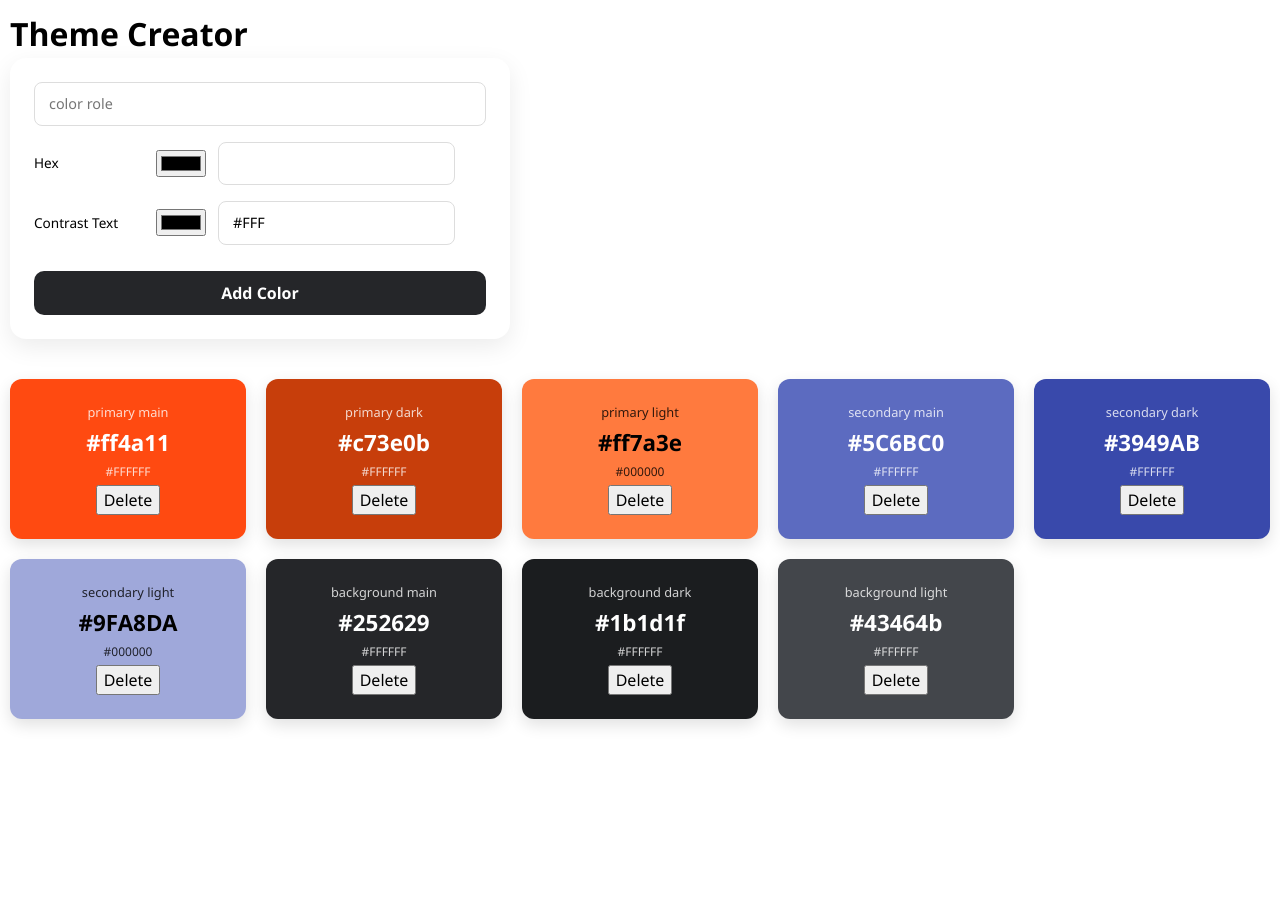
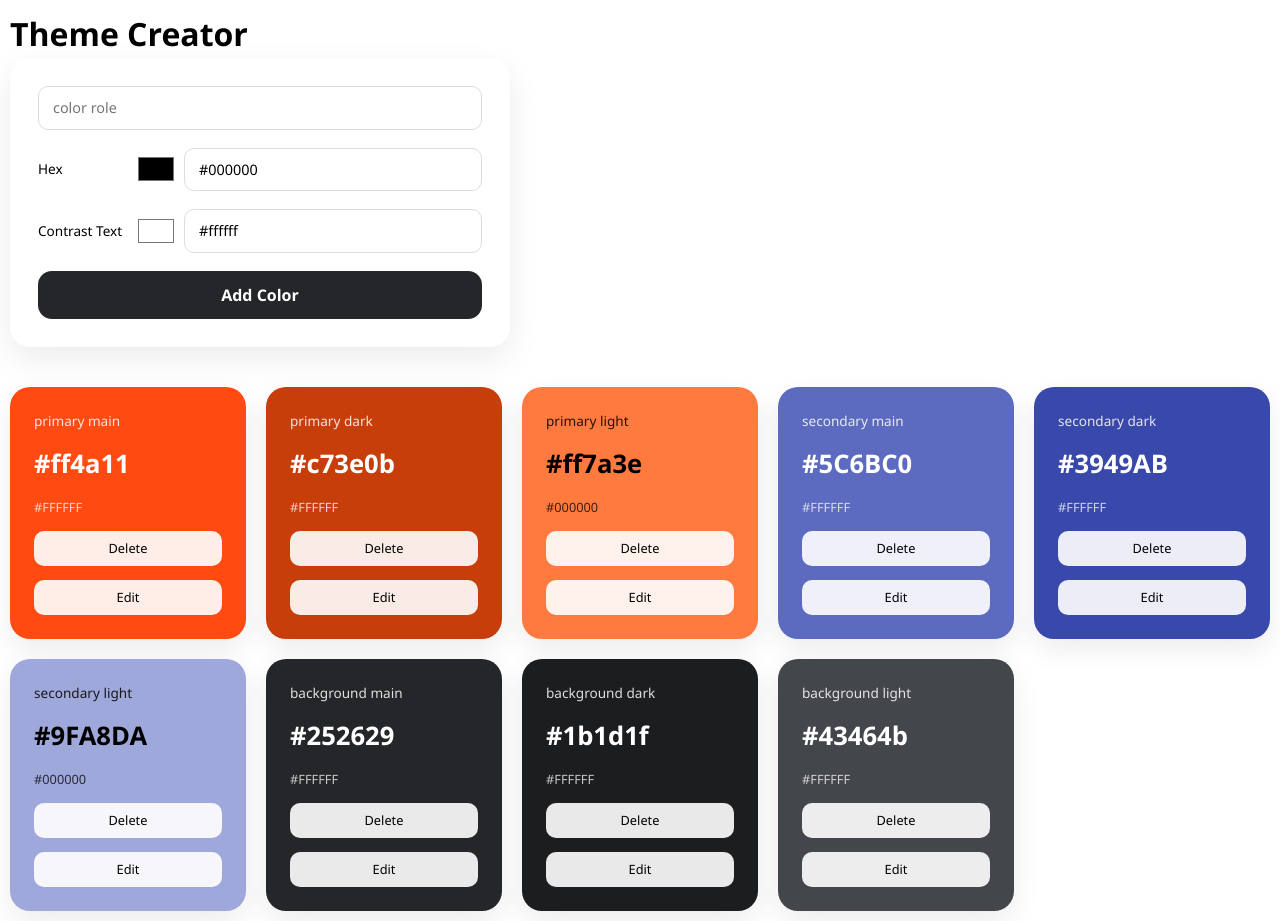
Before and after one commit to YssraChahine/recap-project-4, a React (Vite) app: page / in a window 1280 px wide. Before the commit the page ends 800 px from the top, so only its background shows below. Built offline with nearby package versions, Linux system fonts and the light colour scheme.

Commit message:
Feat: Issue4

```diff
--- a/src/App.jsx
+++ b/src/App.jsx
@@ -1,20 +1,31 @@
 import { useState } from "react";
+import { nanoid } from "nanoid";
 import { initialColors } from "./lib/colors";
 import Color from "./Components/Color/Color";
 import ColorForm from "./Components/ColorForm/ColorForm";
-import { nanoid } from "nanoid";
 import "./App.css";
 
 function App() {
   const [colors, setColors] = useState(initialColors);
 
   function handleAddColor(newColor) {
-    setColors([{ id: nanoid(), ...newColor }, ...colors]);
+    setColors((prevColors) => [
+      { id: nanoid(), ...newColor },
+      ...prevColors,
+    ]);
   }
 
   function handleDeleteColor(id) {
-    setColors(
-      colors.filter((color) => color.id !== id)
+    setColors((prevColors) =>
+      prevColors.filter((color) => color.id !== id)
+    );
+  }
+
+  function handleUpdateColor(updatedColor) {
+    setColors((prevColors) =>
+      prevColors.map((color) =>
+        color.id === updatedColor.id ? updatedColor : color
+      )
     );
   }
 
@@ -22,13 +33,20 @@ function App() {
     <>
       <h1>Theme Creator</h1>
 
-      <ColorForm onAddColor={handleAddColor} />
+      <ColorForm onSubmit={handleAddColor} />
 
       <section className="color-grid">
         {colors.length === 0 ? (
-          <p>No colors. Add one!</p>
-        ): (
-          colors.map(color => (<Color key={color.id} color={color} onDelete={handleDeleteColor} />))
+          <p>No colors left. Add a new one!</p>
+        ) : (
+          colors.map((color) => (
+            <Color
+              key={color.id}
+              color={color}
+              onDelete={handleDeleteColor}
+              onUpdateColor={handleUpdateColor}
+            />
+          ))
         )}
       </section>
     </>
--- a/src/Components/Color/Color.css
+++ b/src/Components/Color/Color.css
@@ -2,40 +2,59 @@
   display: flex;
   flex-direction: column;
   justify-content: space-between;
-  align-items: center;
-  text-align: center;
-  min-height: 160px;
+  gap: 14px;
+
   padding: 24px;
-  border-radius: 12px;
-  box-shadow: 0 6px 16px rgba(0, 0, 0, 0.12);
+  border-radius: 20px;
+  min-height: 220px;
+
+  box-shadow: 0 10px 28px rgba(0, 0, 0, 0.08);
   transition: transform 0.2s ease, box-shadow 0.2s ease;
 }
 
 .color-card:hover {
-  transform: scale(1.02);
-  box-shadow: 0 10px 24px rgba(0, 0, 0, 0.18);
+  transform: translateY(-3px);
+  box-shadow: 0 14px 32px rgba(0, 0, 0, 0.12);
 }
 
 .color-card__role {
-  font-size: 0.8rem;
-  opacity: 0.8;
+  font-size: 0.85rem;
+  font-weight: 500;
+  opacity: 0.85;
 }
 
 .color-card__hex {
-  font-size: 1.4rem;
+  font-size: 1.6rem;
   font-weight: 700;
 }
 
 .color-card__contrast {
-  font-size: 0.75rem;
-  opacity: 0.8;
+  font-size: 0.8rem;
+  opacity: 0.75;
+}
+
+.color-card button {
+  padding: 8px 14px;
+  border-radius: 10px;
+  border: none;
+  font-size: 0.8rem;
+  font-weight: 500;
+  cursor: pointer;
+  background: rgba(255, 255, 255, 0.9);
+  color: #000;
+  transition: all 0.2s ease;
+}
+
+.color-card button:hover {
+  transform: translateY(-1px);
+  background: rgba(255, 255, 255, 1);
 }
 
 .color-card-highlight {
-  display: inline;
-  padding: 6px 6px;
-  margin: 5px;
-  border-radius: 10px;
-  background: black;
-  color: white;
+  display: flex;
+  flex-direction: column;
+  gap: 10px;
+  padding: 12px;
+  border-radius: 12px;
+  background: rgba(255, 255, 255, 0.15);
 }
--- a/src/Components/Color/Color.jsx
+++ b/src/Components/Color/Color.jsx
@@ -1,21 +1,53 @@
 import { useState } from "react";
 import "./Color.css";
+import ColorForm from "../ColorForm/ColorForm";
 
+export default function Color({ color, onDelete, onUpdateColor }) {
+  const [isConfirming, setIsConfirming] = useState(false);
+  const [isEditing, setIsEditing] = useState(false);
 
-export default function Color({color, onDelete}) {
-
-  const [isConfirming, setIsConfirming] = useState(false);
-
-  return <article className="color-card" style={{backgroundColor:color.hex, color:color.contrastText}}>
+  return (
+    <article
+      className="color-card"
+      style={{
+        backgroundColor: color.hex,
+        color: color.contrastText,
+      }}
+    >
+      {isEditing ? (
+        <ColorForm
+          className="color-form color-form--inline"
+          role={color.role}
+          hex={color.hex}
+          contrastText={color.contrastText}
+          onSubmit={(updatedValues) => {
+            onUpdateColor({
+              id: color.id,
+              ...updatedValues,
+            });
+            setIsEditing(false);
+          }}
+        />
+      ) : (
+        <>
           <span className="color-card__role">{color.role}</span>
           <span className="color-card__hex">{color.hex}</span>
           <span className="color-card__contrast">{color.contrastText}</span>
+
           {isConfirming ? (
             <div className="color-card-highlight">
               <p>Are you sure?</p>
               <button onClick={() => onDelete(color.id)}>Yes</button>
               <button onClick={() => setIsConfirming(false)}>Cancel</button>
-    </div>):(<button onClick={() => setIsConfirming(true)}>Delete</button>
+            </div>
+          ) : (
+            <>
+              <button onClick={() => setIsConfirming(true)}>Delete</button>
+              <button onClick={() => setIsEditing(true)}>Edit</button>
+            </>
+          )}
+        </>
       )}
     </article>
+  );
 }
--- a/src/Components/ColorForm/ColorForm.css
+++ b/src/Components/ColorForm/ColorForm.css
@@ -1,40 +1,58 @@
 .color-form {
   display: flex;
   flex-direction: column;
-  gap: 16px;
+  gap: 18px;
+
   max-width: 500px;
-  padding: 24px;
+  padding: 28px;
   margin-bottom: 40px;
+
   background: white;
-  border-radius: 16px;
-  box-shadow: 0 8px 24px rgba(0,0,0,0.08);
+  border-radius: 20px;
+  box-shadow: 0 12px 32px rgba(0, 0, 0, 0.08);
+}
+
+.color-form--inline {
+  background: transparent;
+  padding: 0;
+  margin: 0;
+  box-shadow: none;
+  gap: 12px;
 }
 
 .color-form input[type="text"] {
   padding: 10px 14px;
-  border-radius: 8px;
+  border-radius: 10px;
   border: 1px solid #ddd;
   font-size: 0.9rem;
+  transition: border 0.2s ease, box-shadow 0.2s ease;
 }
 
 .color-form input[type="text"]:focus {
   outline: none;
-  border-color: #5C6BC0;
+  border-color: #5c6bc0;
+  box-shadow: 0 0 0 3px rgba(92, 107, 192, 0.2);
+}
+
+.color-form--inline input[type="text"] {
+  background: rgba(255, 255, 255, 0.9);
+  padding: 8px 12px;
 }
 
 .color-form button {
-  margin-top: 10px;
-  padding: 10px 16px;
+  padding: 12px 18px;
   border: none;
-  border-radius: 10px;
+  border-radius: 14px;
   background: #252629;
   color: white;
   font-weight: 600;
   cursor: pointer;
-  transition: background 0.2s ease, transform 0.1s ease;
+  transition: background 0.2s ease, transform 0.1s ease,
+    box-shadow 0.2s ease;
 }
 
 .color-form button:hover {
   background: #000;
-  transform: translateY(-1px);
+  transform: translateY(-2px);
+  box-shadow: 0 6px 16px rgba(0, 0, 0, 0.2);
 }
--- a/src/Components/ColorForm/ColorForm.jsx
+++ b/src/Components/ColorForm/ColorForm.jsx
@@ -2,38 +2,51 @@ import { useState } from "react";
 import ColorInput from "../ColorInput/ColorInput";
 import "./ColorForm.css";
 
-export default function ColorForm({ onAddColor }) {
-  const [role, setRole] = useState("");
-  const [hex, setHex] = useState("");
-  const [contrastText, setContrastText] = useState("#FFF");
+export default function ColorForm({
+  role = "",
+  hex = "#000000",
+  contrastText = "#ffffff",
+  onSubmit,
+  className = "color-form",
+}) {
+  const [roleValue, setRoleValue] = useState(role);
+  const [hexValue, setHexValue] = useState(hex);
+  const [contrastTextValue, setContrastTextValue] = useState(contrastText);
 
   function handleSubmit(event) {
     event.preventDefault();
 
-    onAddColor({
-      role,
-      hex,
-      contrastText,
+    onSubmit({
+      role: roleValue,
+      hex: hexValue,
+      contrastText: contrastTextValue,
     });
   }
 
   return (
-    <form className="color-form" onSubmit={handleSubmit}>
+    <form className={className} onSubmit={handleSubmit}>
       <input
         type="text"
-        value={role}
-        onChange={(e) => setRole(e.target.value)}
+        value={roleValue}
+        onChange={(event) => setRoleValue(event.target.value)}
         placeholder="color role"
       />
 
-      <ColorInput label="Hex" value={hex} onChange={setHex} />
+      <ColorInput
+        label="Hex"
+        value={hexValue}
+        onChange={setHexValue}
+      />
+
       <ColorInput
         label="Contrast Text"
-        value={contrastText}
-        onChange={setContrastText}
+        value={contrastTextValue}
+        onChange={setContrastTextValue}
       />
 
-      <button type="submit">Add Color</button>
+      <button type="submit">
+        {role ? "Save Changes" : "Add Color"}
+      </button>
     </form>
   );
 }
--- a/src/Components/ColorInput/ColorInput.css
+++ b/src/Components/ColorInput/ColorInput.css
@@ -1,10 +1,29 @@
 .color-input {
-  display: flex;
+  display: grid;
+  grid-template-columns: auto auto 1fr;
   align-items: center;
-  gap: 12px;
+  gap: 8px;
 }
 
 .color-input label {
-  min-width: 110px;
   font-size: 0.85rem;
+  font-weight: 500;
+  min-width: 90px;
 }
+
+.color-input input[type="color"] {
+  width: 40px;
+  height: 32px;
+  border: none;
+  padding: 0;
+  background: none;
+  cursor: pointer;
+}
+
+.color-input input[type="text"] {
+  padding: 6px 10px;
+  border-radius: 8px;
+  border: 1px solid #ddd;
+  font-size: 0.85rem;
+  width: 100%;
+}
--- a/src/Components/ColorInput/ColorInput.jsx
+++ b/src/Components/ColorInput/ColorInput.jsx
@@ -8,13 +8,13 @@ export default function ColorInput({ label, value, onChange }) {
       <input
         type="color"
         value={value}
-        onChange={(e) => onChange(e.target.value)}
+        onChange={(event) => onChange(event.target.value)}
       />
 
       <input
         type="text"
         value={value}
-        onChange={(e) => onChange(e.target.value)}
+        onChange={(event) => onChange(event.target.value)}
       />
     </div>
   );
```
Lines whose indentation alone changed are shown as unchanged.
